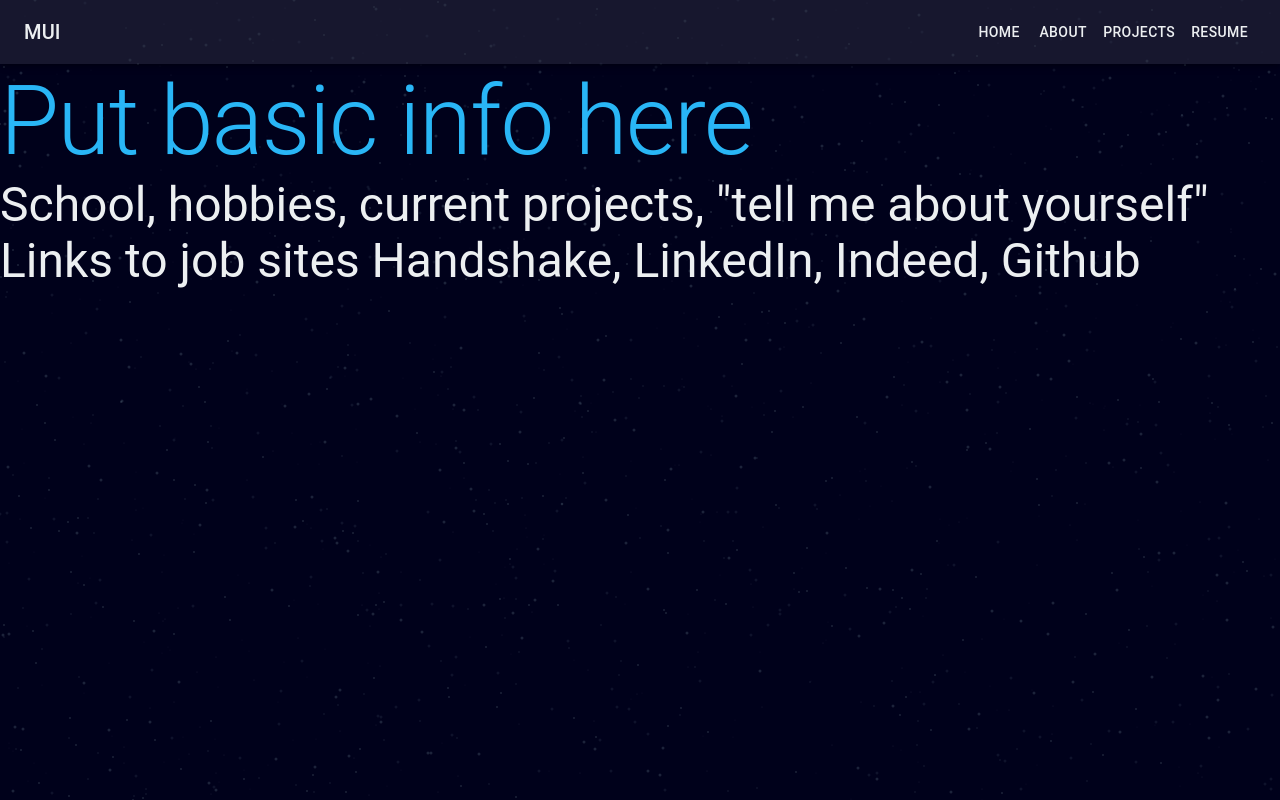
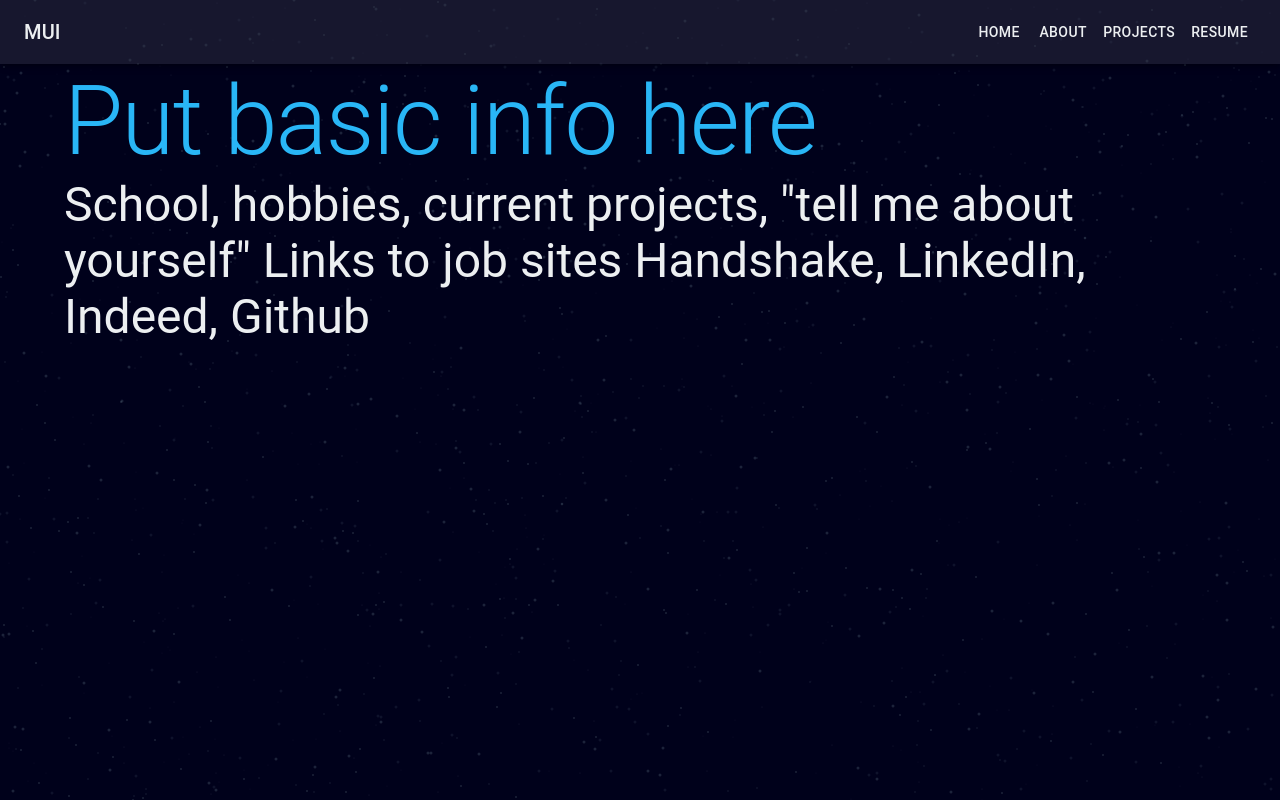
Before and after one commit to codyhenry/portfolio-template, a React (Vite) app: page / in a window 1280 px wide. Built offline with nearby package versions, Linux system fonts and the light colour scheme.

Commit message:
Added max-width container to screens

```diff
--- a/src/App.tsx
+++ b/src/App.tsx
@@ -8,6 +8,7 @@
 import NotFound from "./screens/NotFound";
 import Stars from "./components/ui/star-bg.component";
 import NavBar from "./components/ui/navbar.component";
+import ContentContainer from "./components/utility/content-container.component";
 
 /**
  * Home: welcome page for introduction + "tell me about yourself"
@@ -38,7 +39,9 @@
     <MaterialTheme theme={theme}>
       <CssBaseline />
       <NavBar />
-      <Routing />
+      <ContentContainer>
+        <Routing />
+      </ContentContainer>
       <Stars />
     </MaterialTheme>
   );
--- /dev/null
+++ b/src/components/utility/content-container.component.tsx
@@ -0,0 +1,6 @@
+import { PropsWithChildren } from "react";
+import Container from "@mui/material/Container";
+
+export default function ContentContainer({ children }: PropsWithChildren) {
+  return <Container maxWidth="lg">{children}</Container>;
+}
--- a/src/screens/About.tsx
+++ b/src/screens/About.tsx
@@ -1,9 +1,10 @@
 import { styled } from "@mui/material/styles";
 import Typography from "@mui/material/Typography";
 import { SlArrowDown } from "react-icons/sl";
+
+import GroupCard from "../components/ui/group.card.component";
 import tools from "../components/skills/tool-group.component";
 import languages from "../components/skills/language-group.component";
-import GroupCard from "../components/ui/group.card.component";
 
 const SectionLink = styled("a")(({ theme }) => ({
   color: theme.palette.text.primary,
```
Also changed, not shown: src/components/utility/section.component.tsx (deleted, +0 -16 lines).
